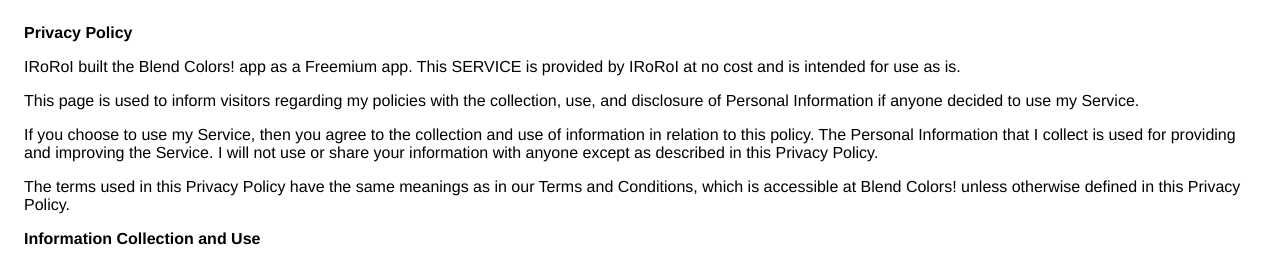
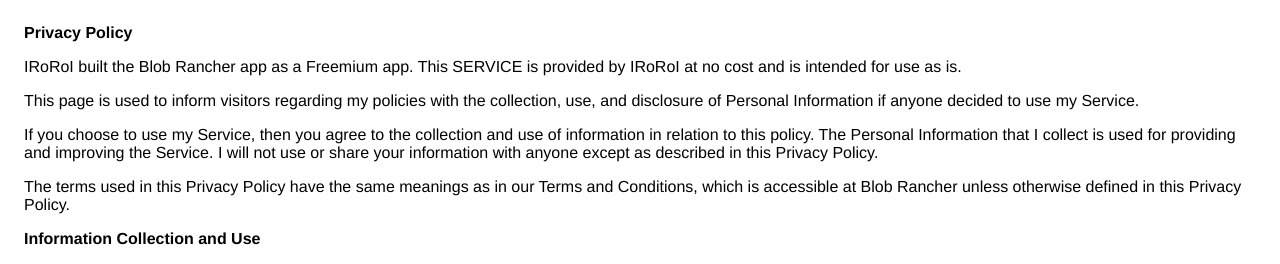
Before and after one commit to IRoRoI/blob_rancher, a plain HTML site: page index.html in a window 1280 px wide. Shown: the top 264 px of the page. Drawn offline with Linux system fonts and the light colour scheme.

Commit message:
Update index.html

```diff
--- a/index.html
+++ b/index.html
@@ -8,7 +8,7 @@
     </head>
     <body>
     <strong>Privacy Policy</strong> <p>
-                  IRoRoI built the Blend Colors! app as
+                  IRoRoI built the Blob Rancher app as
                   a Freemium app. This SERVICE is provided by
                   IRoRoI at no cost and is intended for use as
                   is.
@@ -25,7 +25,7 @@
                 </p> <p>
                   The terms used in this Privacy Policy have the same meanings
                   as in our Terms and Conditions, which is accessible at
-                  Blend Colors! unless otherwise defined in this Privacy Policy.
+                  Blob Rancher unless otherwise defined in this Privacy Policy.
                 </p> <p><strong>Information Collection and Use</strong></p> <p>
                   For a better experience, while using our Service, I
                   may require you to provide us with certain personally
```
